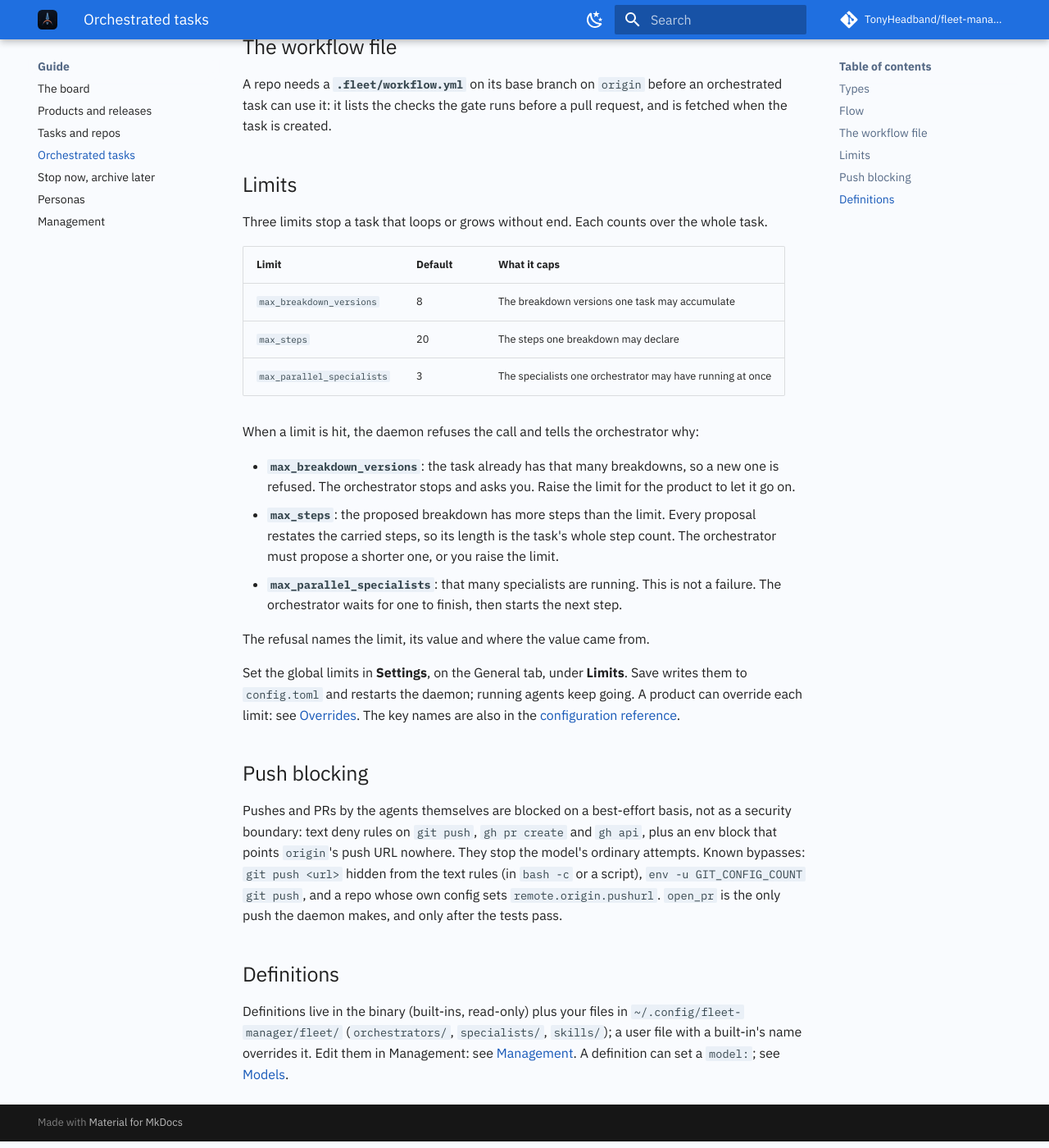
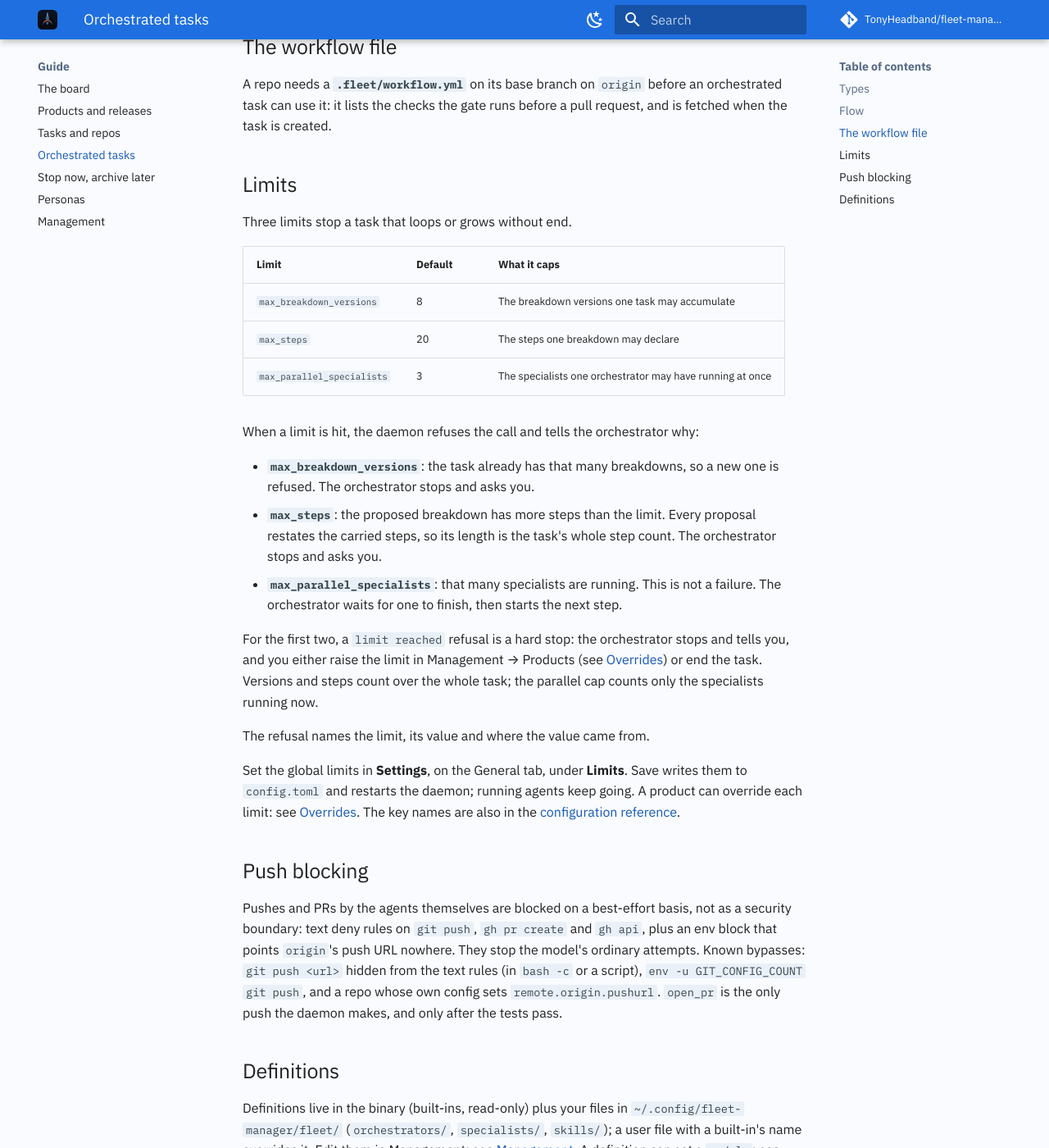
Before and after one commit to TonyHeadband/fleet-manager, an MkDocs documentation site: the page built from docs/guide/orchestrated-tasks.md, in a window 1280 px wide and 1400 px high, scrolled down 1036 px. Shown: the whole window at 82% size. Built offline with MkDocs 1.6.1 and Material for MkDocs 9.7.7, drawn with Linux system fonts in a browser that asks for light colours; comment, search, counter and statistics services are not loaded.

Commit message:
docs: correct the limits section
Co-Authored-By: Claude Sonnet 5.5 <noreply@anthropic.com>

```diff
--- a/docs/guide/orchestrated-tasks.md
+++ b/docs/guide/orchestrated-tasks.md
@@ -44,7 +44,7 @@ lists the checks the gate runs before a pull request, and is fetched when the ta
 
 ## Limits
 
-Three limits stop a task that loops or grows without end. Each counts over the whole task.
+Three limits stop a task that loops or grows without end.
 
 | Limit | Default | What it caps |
 | --- | --- | --- |
@@ -55,12 +55,15 @@ Three limits stop a task that loops or grows without end. Each counts over the w
 When a limit is hit, the daemon refuses the call and tells the orchestrator why:
 
 - **`max_breakdown_versions`**: the task already has that many breakdowns, so a new one is refused. The
-  orchestrator stops and asks you. Raise the limit for the product to let it go on.
+  orchestrator stops and asks you.
 - **`max_steps`**: the proposed breakdown has more steps than the limit. Every proposal restates the carried
-  steps, so its length is the task's whole step count. The orchestrator must propose a shorter one, or you raise
-  the limit.
+  steps, so its length is the task's whole step count. The orchestrator stops and asks you.
 - **`max_parallel_specialists`**: that many specialists are running. This is not a failure. The orchestrator waits
   for one to finish, then starts the next step.
+
+For the first two, a `limit reached` refusal is a hard stop: the orchestrator stops and tells you, and you either
+raise the limit in Management → Products (see [Overrides](management.md#overrides)) or end the task. Versions and
+steps count over the whole task; the parallel cap counts only the specialists running now.
 
 The refusal names the limit, its value and where the value came from.
 
```
Also changed, not shown: docs/guide/management.md (+1 -1 lines).
